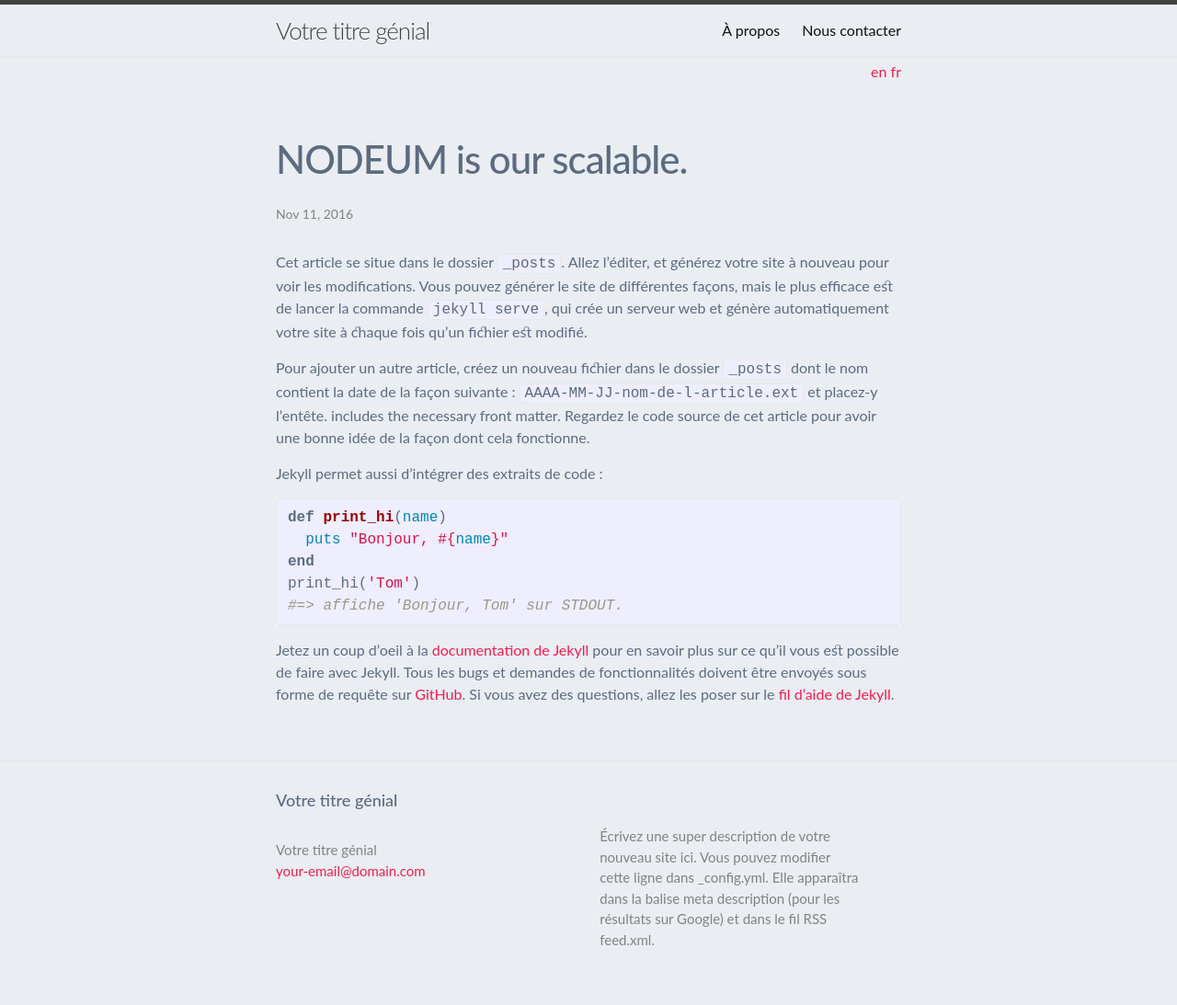
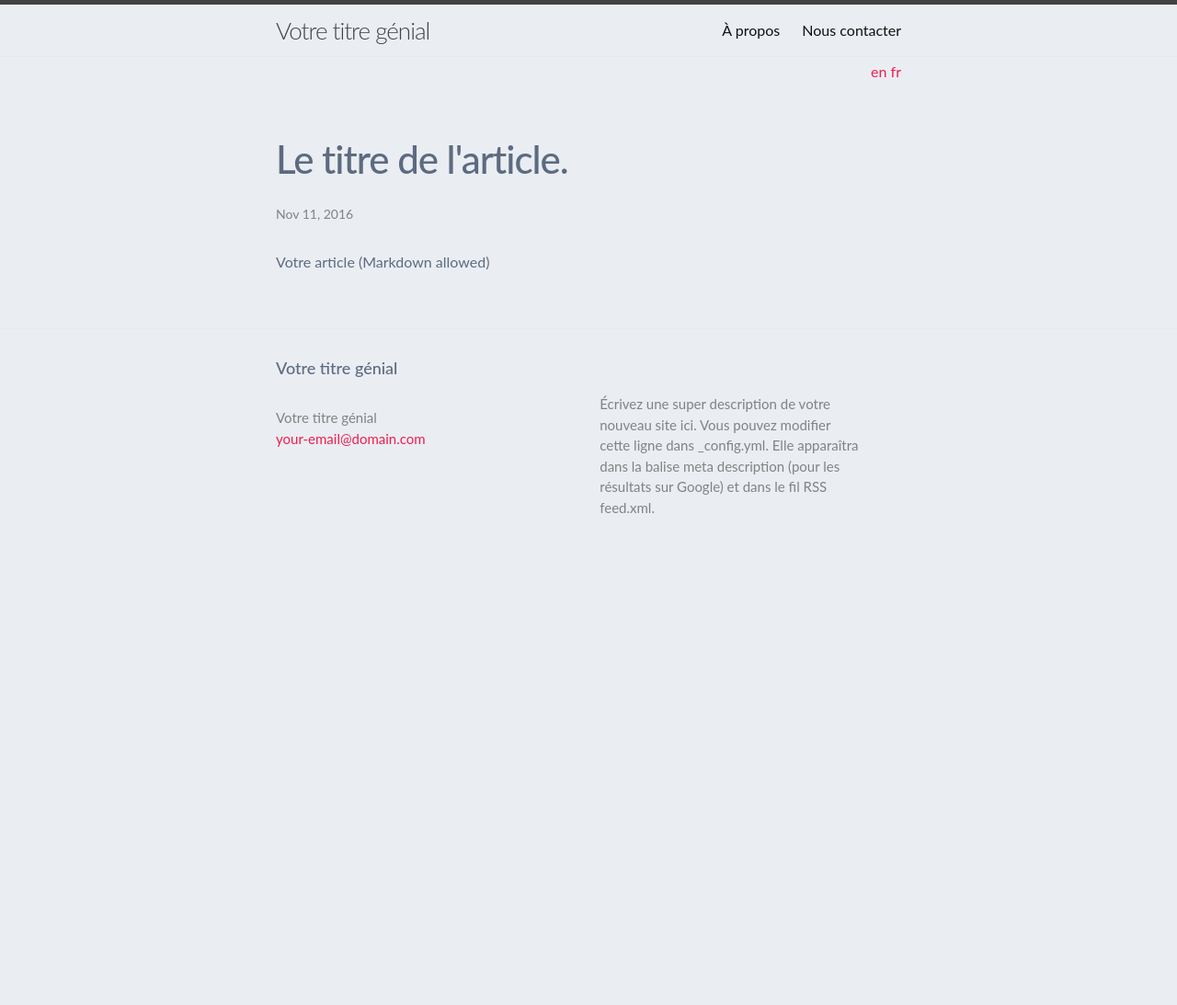
Before and after one commit to mars2601/jekyller, a Jekyll site: the page built from _posts/2016-11-11-Nodeum-is-a-scalable_FR.md, in a window 1280 px wide. Shown: the whole page at 92% size. Built offline with Jekyll 4.4.1, drawn with Linux system fonts in a browser that asks for light colours; after the commit the page ends 900 px from its top, so only the background shows below that.

Commit message:
clean up - STARTER STEP

```diff
--- a/_posts/2016-11-11-Nodeum-is-a-scalable_FR.md
+++ b/_posts/2016-11-11-Nodeum-is-a-scalable_FR.md
@@ -1,28 +1,10 @@
 ---
 layout: post
-title:  NODEUM is our scalable.
+title:  Le titre de l'article.
 ref: dem1
 icon: icon.svg
 lang: fr
 categories: demo
 ---
 
-Cet article se situe dans le dossier `_posts`. Allez l'éditer, et générez votre site à nouveau pour voir les modifications. Vous pouvez générer le site de différentes façons, mais le plus efficace est de lancer la commande `jekyll serve`, qui crée un serveur web et génère automatiquement votre site à chaque fois qu'un fichier est modifié.
-
-Pour ajouter un autre article, créez un nouveau fichier dans le dossier `_posts` dont le nom contient la date de la façon suivante : `AAAA-MM-JJ-nom-de-l-article.ext` et placez-y l'entête.  includes the necessary front matter. Regardez le code source de cet article pour avoir une bonne idée de la façon dont cela fonctionne.
-
-Jekyll permet aussi d'intégrer des extraits de code :
-
-{% highlight ruby %}
-def print_hi(name)
-  puts "Bonjour, #{name}"
-end
-print_hi('Tom')
-#=> affiche 'Bonjour, Tom' sur STDOUT.
-{% endhighlight %}
-
-Jetez un coup d'oeil à la [documentation de Jekyll][jekyll-docs] pour en savoir plus sur ce qu'il vous est possible de faire avec Jekyll. Tous les bugs et demandes de fonctionnalités doivent être envoyés sous forme de requête sur [GitHub][jekyll-gh]. Si vous avez des questions, allez les poser sur le [fil d'aide de Jekyll][jekyll-talk].
-
-[jekyll-docs]: http://jekyllrb.com/docs/home
-[jekyll-gh]:   https://github.com/jekyll/jekyll
-[jekyll-talk]: https://talk.jekyllrb.com/
+Votre article (Markdown allowed)
```
Also changed, not shown: _posts/2016-11-11-Nodeum-is-a-scalable_EN.md (deleted, +0 -28 lines), _posts/2016-11-11-Ton-premier-article_EN.md (added, +10 -0 lines).
